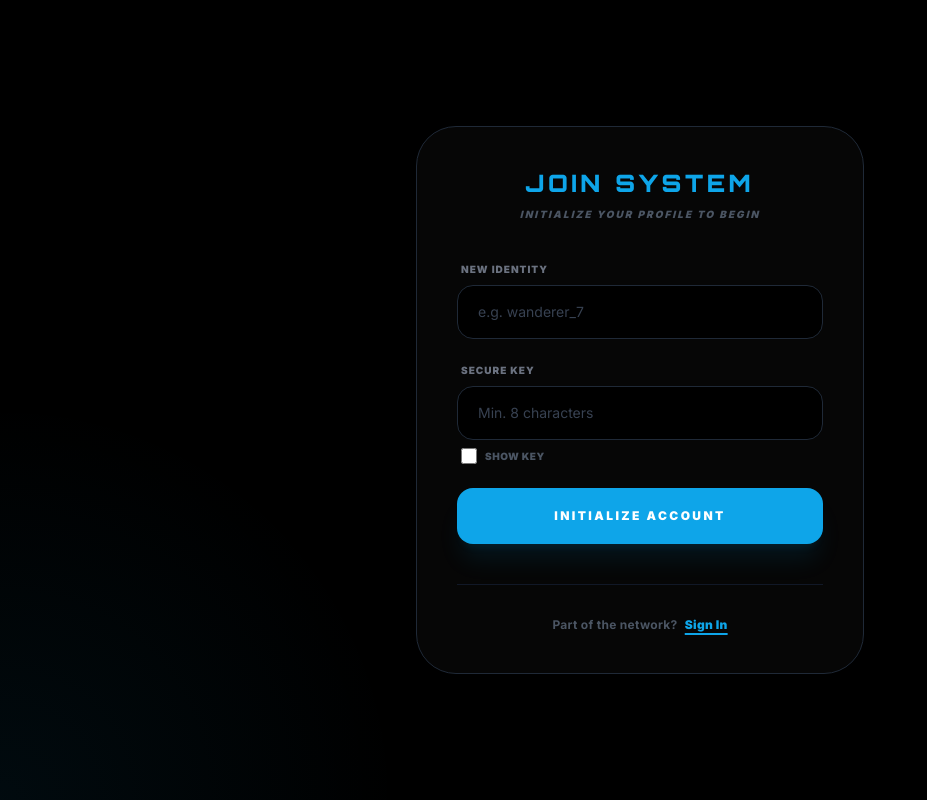
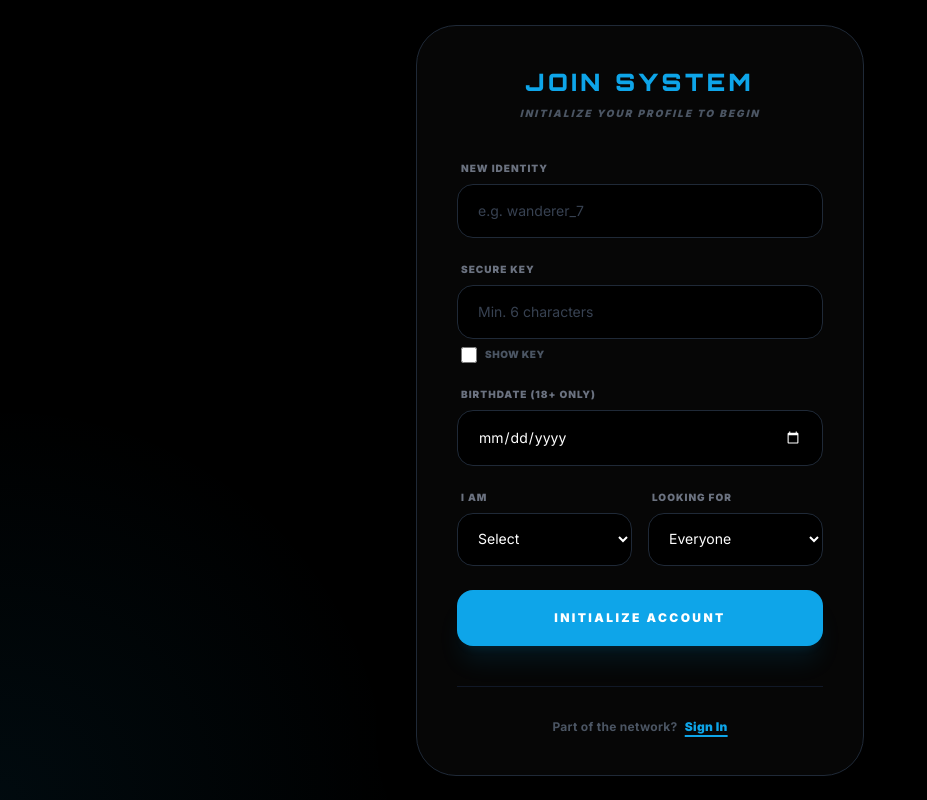
Before and after one commit to Seven25-ui/flask_blog, a Python web app: template templates/register.html in a window 1280 px wide. Shown: the whole page, without its empty margins (0-927 px from the left). Run offline with Jinja, Linux system fonts and the light colour scheme; the template is opened without the code that fills it, so the values that code supplies are empty; some libraries are stand-ins or nearby versions.

Commit message:
Enhance registration form with new fields
Added birthdate and gender selection fields to registration form.

```diff
--- a/templates/register.html
+++ b/templates/register.html
@@ -32,6 +32,8 @@
             box-shadow: 0 0 0 1px #0ea5e9;
             outline: none;
         }
+        input[type="date"] { color-scheme: dark; }
+        select.custom-input option { background: #000; color: #f1f5f9; }
     </style>
 </head>
 <body class="flex items-center justify-center min-h-screen p-6 selection:bg-sky-500/30">
@@ -64,9 +66,9 @@
 
             <div class="space-y-2">
                 <label class="block text-[10px] font-black uppercase tracking-widest text-gray-500 ml-1">Secure Key</label>
-                <input type="password" name="password" id="passwordInput" required
+                <input type="password" name="password" id="passwordInput" required minlength="6"
                        class="w-full px-5 py-4 rounded-2xl custom-input text-white placeholder:text-gray-700 text-sm"
-                       placeholder="Min. 8 characters">
+                       placeholder="Min. 6 characters">
 
                 <div class="mt-3 flex items-center px-1">
                     <input type="checkbox" id="showPw" onclick="togglePassword()"
@@ -74,6 +76,35 @@
                     <label for="showPw" class="ml-2 text-[10px] font-black uppercase tracking-wider text-gray-600 cursor-pointer select-none hover:text-gray-400 transition-colors">
                         Show Key
                     </label>
+                </div>
+            </div>
+
+            <div class="space-y-2">
+                <label class="block text-[10px] font-black uppercase tracking-widest text-gray-500 ml-1">Birthdate (18+ only)</label>
+                <input type="date" name="birthdate" id="birthdateInput" required
+                       class="w-full px-5 py-4 rounded-2xl custom-input text-white text-sm">
+            </div>
+
+            <div class="grid grid-cols-2 gap-4">
+                <div class="space-y-2">
+                    <label class="block text-[10px] font-black uppercase tracking-widest text-gray-500 ml-1">I am</label>
+                    <select name="gender" required
+                            class="w-full px-4 py-4 rounded-2xl custom-input text-white text-sm">
+                        <option value="" disabled selected>Select</option>
+                        <option value="male">Male</option>
+                        <option value="female">Female</option>
+                        <option value="other">Other</option>
+                    </select>
+                </div>
+                <div class="space-y-2">
+                    <label class="block text-[10px] font-black uppercase tracking-widest text-gray-500 ml-1">Looking for</label>
+                    <select name="looking_for" required
+                            class="w-full px-4 py-4 rounded-2xl custom-input text-white text-sm">
+                        <option value="everyone" selected>Everyone</option>
+                        <option value="male">Male</option>
+                        <option value="female">Female</option>
+                        <option value="other">Other</option>
+                    </select>
                 </div>
             </div>
 
@@ -96,6 +127,13 @@
             const pwInput = document.getElementById('passwordInput');
             pwInput.type = pwInput.type === "password" ? "text" : "password";
         }
+
+        // Max date = karon, 18 ka tuig ang gitas-on (convenience ra; ang tinuod nga check naa sa server)
+        (function () {
+            const d = new Date();
+            d.setFullYear(d.getFullYear() - 18);
+            document.getElementById('birthdateInput').max = d.toISOString().split('T')[0];
+        })();
     </script>
 </body>
 </html>
```
